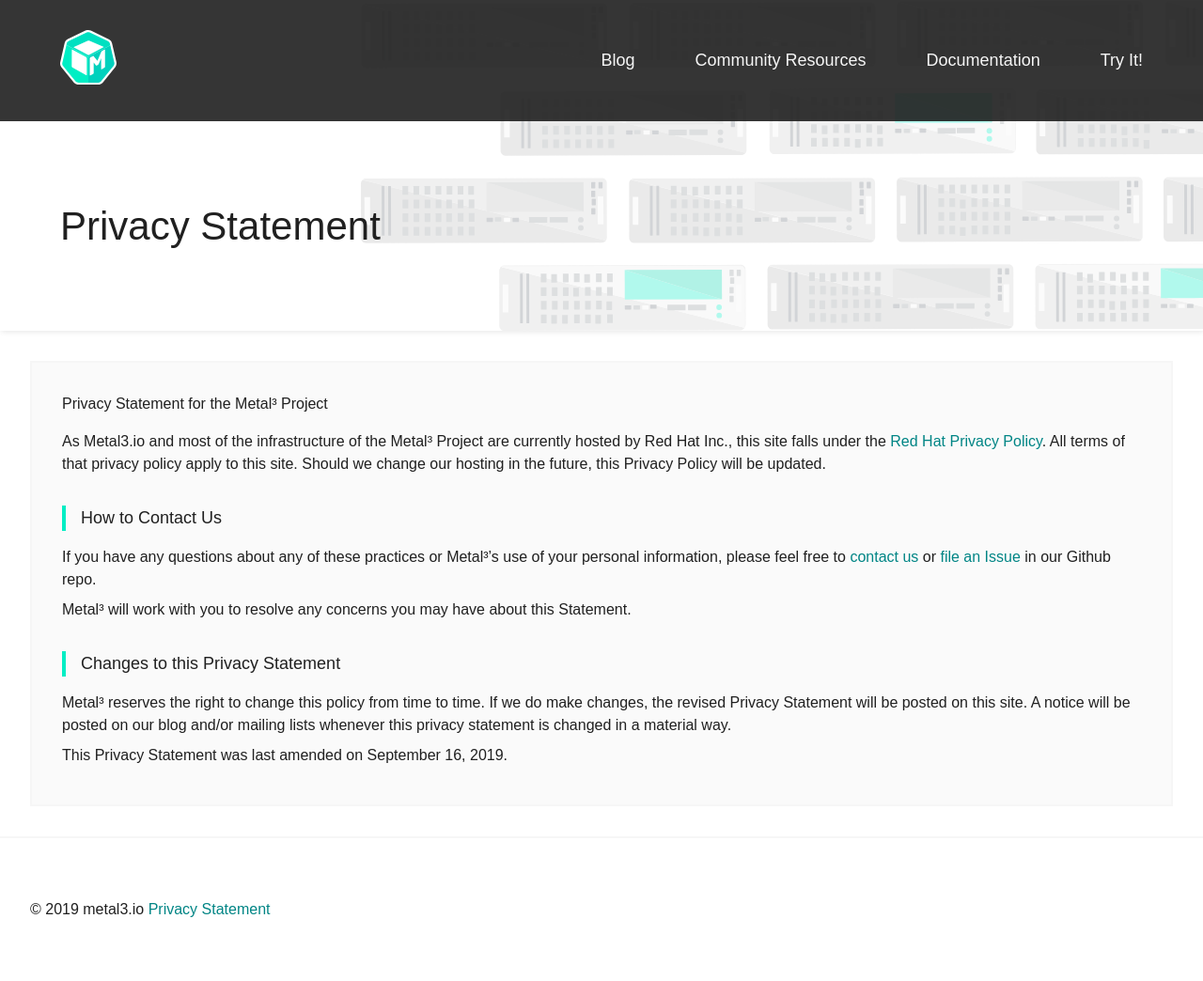
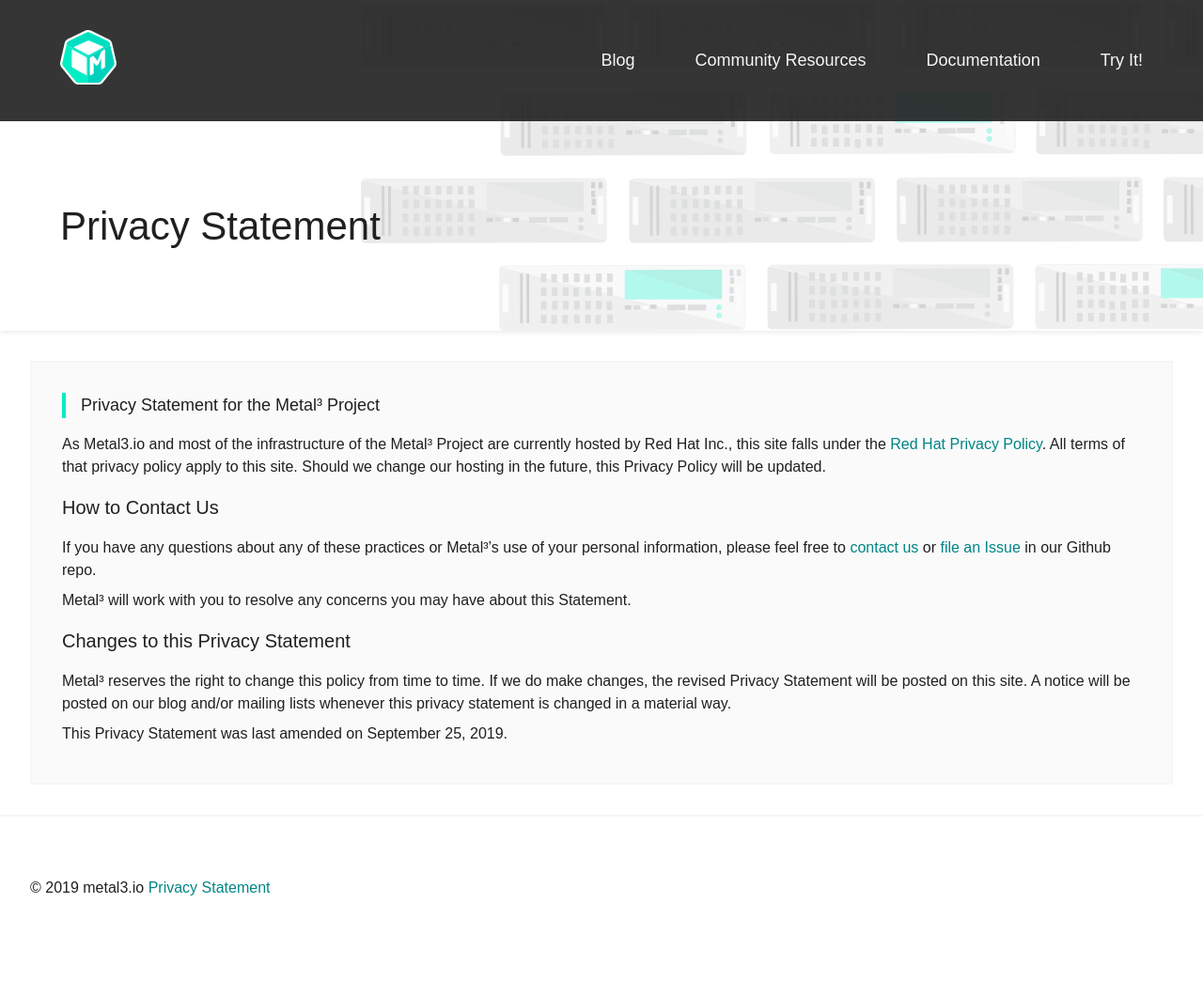
Before and after one commit to metal3-io/metal3-io.github.io, a Jekyll site: the page built from privacy-statement.html, in a window 1280 px wide. Shown: the whole page at 94% size. Built offline with Jekyll 4.4.1, drawn with Linux system fonts in a browser that asks for light colours; after the commit the page ends 1021 px from its top, so only the background shows below that.

Commit message:
Fix heading levels

```diff
--- a/_includes/privacy-statement.md
+++ b/_includes/privacy-statement.md
@@ -1,15 +1,15 @@
-# Privacy Statement for the Metal³ Project
+## Privacy Statement for the Metal³ Project
 
 As Metal3.io and most of the infrastructure of the Metal³ Project are currently hosted by Red Hat Inc., this site falls under the [Red Hat Privacy Policy](https://www.redhat.com/en/about/privacy-policy){:target="_blank"}.  All terms of that privacy policy apply to this site.  Should we change our hosting in the future, this Privacy Policy will be updated.
 
-## How to Contact Us
+### How to Contact Us
 
 If you have any questions about any of these practices or Metal³'s use of your personal information, please feel free to [contact us](mailto:privacy@metal3.io) or [file an Issue](https://github.com/metal3-io/metal3-io.github.io/issues){:target="_blank"} in our Github repo.
 
 Metal³ will work with you to resolve any concerns you may have about this Statement.
 
-## Changes to this Privacy Statement
+### Changes to this Privacy Statement
 
 Metal³ reserves the right to change this policy from time to time. If we do make changes, the revised Privacy Statement will be posted on this site. A notice will be posted on our blog and/or mailing lists whenever this privacy statement is changed in a material way.
 
-This Privacy Statement was last amended on September 16, 2019.
+This Privacy Statement was last amended on September 25, 2019.
```
